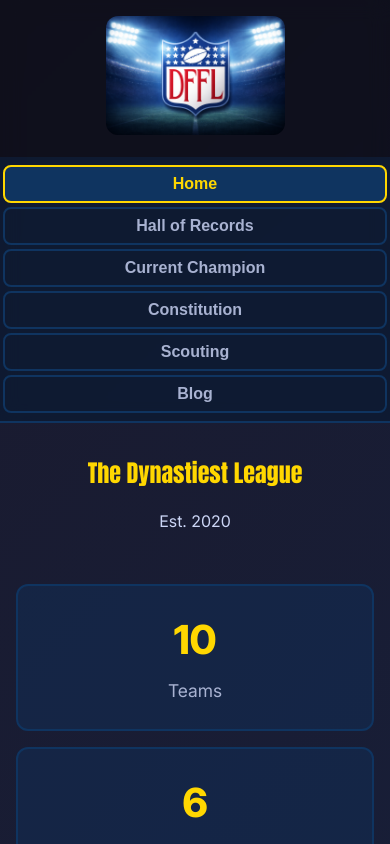
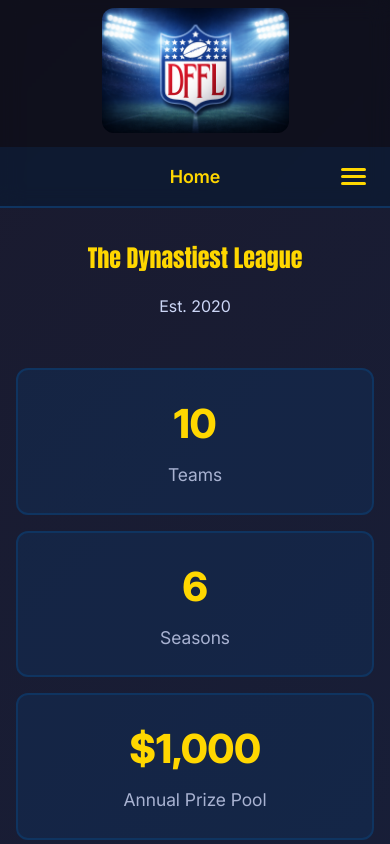
Before and after one commit to jason-shprintz/dynastiest-league, a React (Vite) app: page / in a window 390 px wide. Shown: the top 844 px of the page. Built offline with nearby package versions, Linux system fonts and the light colour scheme.

Commit message:
Implement mobile menu with hamburger icon and overlay
Co-authored-by: jason-shprintz <119976085+jason-shprintz@users.noreply.github.com>

```diff
--- a/src/Components/Header/Header.styles.ts
+++ b/src/Components/Header/Header.styles.ts
@@ -14,8 +14,8 @@ export const HeaderContent = styled.div`
   padding: 1rem;
   text-align: center;
 
-  @media (max-width: 480px) {
-    padding: 1rem;
+  @media (max-width: 768px) {
+    padding: 0.5rem;
   }
 `;
 
@@ -27,13 +27,8 @@ export const Navigation = styled.nav`
   padding: 1rem;
   background: rgba(15, 52, 96, 0.3);
 
-  @media (max-width: 480px) {
-    flex-direction: column;
-    align-items: stretch;
-    gap: 0.25rem;
-    padding: 0.5rem 0.2rem;
-    width: 100vw;
-    box-sizing: border-box;
+  @media (max-width: 768px) {
+    display: none;
   }
 `;
 
@@ -60,12 +55,104 @@ export const NavButton = styled.button<{ $isActive?: boolean }>`
     transform: translateY(-2px);
   }
 
-  @media (max-width: 480px) {
-    padding: 0.5rem 0.75rem;
-    font-size: 1rem;
+  @media (max-width: 768px) {
+    padding: 1rem 1.5rem;
+    font-size: 1.125rem;
     width: 100%;
-    min-width: 0;
-    box-sizing: border-box;
-    margin: 0;
   }
 `;
+
+export const MobileNavBar = styled.div`
+  display: none;
+
+  @media (max-width: 768px) {
+    display: flex;
+    justify-content: center;
+    align-items: center;
+    padding: 1rem;
+    background: rgba(15, 52, 96, 0.3);
+    position: relative;
+  }
+`;
+
+export const MobileTitle = styled.div`
+  color: ${COLORS.accent};
+  font-size: 1.125rem;
+  font-weight: 600;
+  text-align: center;
+  flex: 1;
+`;
+
+export const HamburgerButton = styled.button`
+  background: transparent;
+  border: none;
+  cursor: pointer;
+  padding: 0.5rem;
+  position: absolute;
+  right: 1rem;
+  display: flex;
+  flex-direction: column;
+  gap: 0.25rem;
+  z-index: 101;
+
+  span {
+    display: block;
+    width: 25px;
+    height: 3px;
+    background: ${COLORS.accent};
+    border-radius: 2px;
+    transition: all 0.3s ease;
+  }
+
+  &:hover span {
+    background: ${COLORS.white};
+  }
+`;
+
+export const MobileMenuOverlay = styled.div<{ $isOpen: boolean }>`
+  display: none;
+
+  @media (max-width: 768px) {
+    display: block;
+    position: fixed;
+    top: 0;
+    left: 0;
+    right: 0;
+    bottom: 0;
+    background: rgba(0, 0, 0, 0.95);
+    backdrop-filter: blur(10px);
+    z-index: 200;
+    opacity: ${(props) => (props.$isOpen ? "1" : "0")};
+    pointer-events: ${(props) => (props.$isOpen ? "auto" : "none")};
+    transition: opacity 0.3s ease;
+  }
+`;
+
+export const MobileMenuContainer = styled.div`
+  display: flex;
+  flex-direction: column;
+  gap: 0.75rem;
+  padding: 5rem 2rem 2rem;
+  height: 100%;
+  overflow-y: auto;
+`;
+
+export const CloseButton = styled.button`
+  position: absolute;
+  top: 1rem;
+  right: 1rem;
+  background: transparent;
+  border: none;
+  color: ${COLORS.accent};
+  font-size: 2rem;
+  cursor: pointer;
+  padding: 0.5rem;
+  line-height: 1;
+  transition: all 0.3s ease;
+  z-index: 201;
+
+  &:hover {
+    color: ${COLORS.white};
+    transform: rotate(90deg);
+  }
+`;
--- a/src/Components/Header/Header.tsx
+++ b/src/Components/Header/Header.tsx
@@ -1,15 +1,31 @@
+import { useState } from "react";
 import { Section } from "../../types";
 import {
   HeaderContainer,
   HeaderContent,
   Navigation,
   NavButton,
+  MobileNavBar,
+  MobileTitle,
+  HamburgerButton,
+  MobileMenuOverlay,
+  MobileMenuContainer,
+  CloseButton,
 } from "./Header.styles";
 
 interface IHeaderProps {
   activeSection: Section;
   setActiveSection: React.Dispatch<React.SetStateAction<Section>>;
 }
+
+const sectionLabels: Record<Section, string> = {
+  home: "Home",
+  records: "Hall of Records",
+  champion: "Current Champion",
+  constitution: "Constitution",
+  scouting: "Scouting",
+  blog: "Blog",
+};
 
 /**
  * Header component that displays the league hero image and navigation menu.
@@ -20,6 +36,13 @@ interface IHeaderProps {
  * @returns A header element containing the hero image and navigation buttons
  */
 const Header = ({ activeSection, setActiveSection }: IHeaderProps) => {
+  const [isMobileMenuOpen, setIsMobileMenuOpen] = useState(false);
+
+  const handleNavClick = (section: Section) => {
+    setActiveSection(section);
+    setIsMobileMenuOpen(false);
+  };
+
   return (
     <HeaderContainer>
       <HeaderContent>
@@ -34,6 +57,8 @@ const Header = ({ activeSection, setActiveSection }: IHeaderProps) => {
           }}
         />
       </HeaderContent>
+
+      {/* Desktop Navigation */}
       <Navigation>
         <NavButton
           $isActive={activeSection === "home"}
@@ -72,6 +97,67 @@ const Header = ({ activeSection, setActiveSection }: IHeaderProps) => {
           Blog
         </NavButton>
       </Navigation>
+
+      {/* Mobile Navigation Bar */}
+      <MobileNavBar>
+        <MobileTitle>{sectionLabels[activeSection]}</MobileTitle>
+        <HamburgerButton
+          onClick={() => setIsMobileMenuOpen(true)}
+          aria-label="Open menu"
+        >
+          <span></span>
+          <span></span>
+          <span></span>
+        </HamburgerButton>
+      </MobileNavBar>
+
+      {/* Mobile Menu Overlay */}
+      <MobileMenuOverlay $isOpen={isMobileMenuOpen}>
+        <MobileMenuContainer>
+          <CloseButton
+            onClick={() => setIsMobileMenuOpen(false)}
+            aria-label="Close menu"
+          >
+            ✕
+          </CloseButton>
+          <NavButton
+            $isActive={activeSection === "home"}
+            onClick={() => handleNavClick("home")}
+          >
+            Home
+          </NavButton>
+          <NavButton
+            $isActive={activeSection === "records"}
+            onClick={() => handleNavClick("records")}
+          >
+            Hall of Records
+          </NavButton>
+          <NavButton
+            $isActive={activeSection === "champion"}
+            onClick={() => handleNavClick("champion")}
+          >
+            Current Champion
+          </NavButton>
+          <NavButton
+            $isActive={activeSection === "constitution"}
+            onClick={() => handleNavClick("constitution")}
+          >
+            Constitution
+          </NavButton>
+          <NavButton
+            $isActive={activeSection === "scouting"}
+            onClick={() => handleNavClick("scouting")}
+          >
+            Scouting
+          </NavButton>
+          <NavButton
+            $isActive={activeSection === "blog"}
+            onClick={() => handleNavClick("blog")}
+          >
+            Blog
+          </NavButton>
+        </MobileMenuContainer>
+      </MobileMenuOverlay>
     </HeaderContainer>
   );
 };
```
